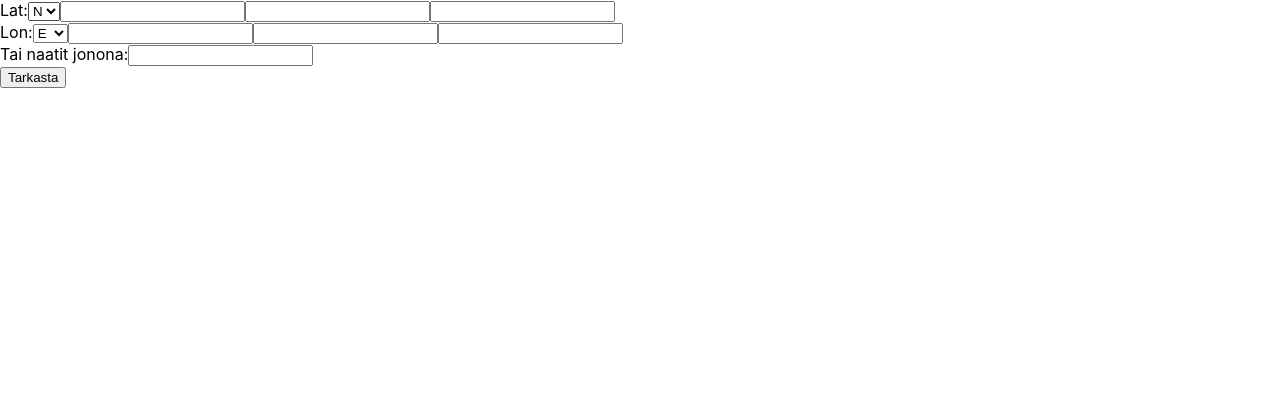
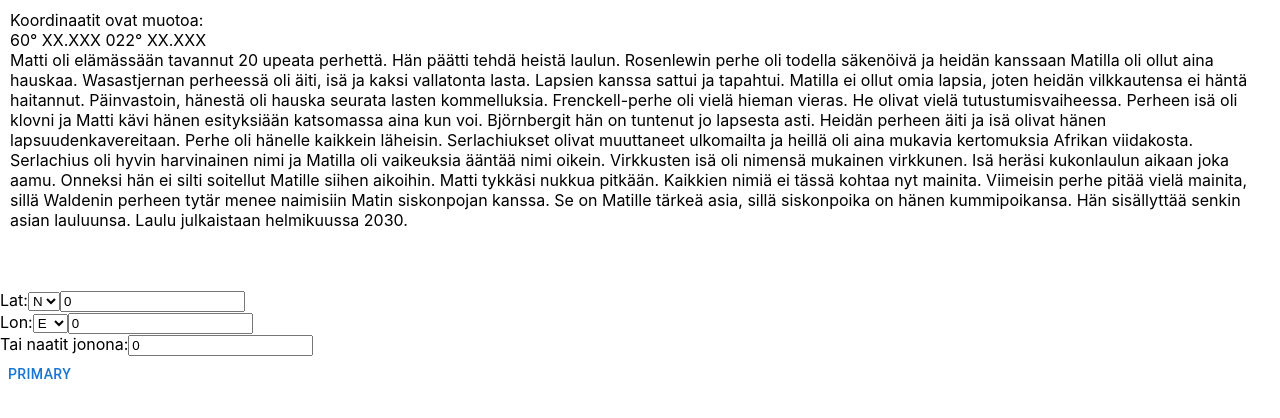
Before and after one commit to MikaelNiemi/Geokatkoily, a React (Create React App) app: page / in a window 1280 px wide. Shown: the top 418 px of the page. Built offline with nearby package versions, Linux system fonts and the light colour scheme.

Commit message:
Toimintoja

```diff
--- a/package.json
+++ b/package.json
@@ -3,6 +3,9 @@
   "version": "0.1.0",
   "private": true,
   "dependencies": {
+    "@emotion/react": "^11.10.6",
+    "@emotion/styled": "^11.10.6",
+    "@mui/material": "^5.11.10",
     "@testing-library/jest-dom": "^5.16.5",
     "@testing-library/react": "^13.4.0",
     "@testing-library/user-event": "^13.5.0",
--- a/src/App.css
+++ b/src/App.css
@@ -36,3 +36,10 @@
     transform: rotate(360deg);
   }
 }
+
+ p {
+  text-align: left;
+  padding-bottom: 50px;
+  margin: 10px;
+  white-space: pre-line;
+ }
--- a/src/App.js
+++ b/src/App.js
@@ -1,13 +1,117 @@
 import './App.css';
-import Vastaus from './Vastaus';
 import Kysymys from './Kysymys';
+import {useState} from 'react';
+import {Button} from '@mui/material';
+
 
 function App() {
-  return (
-    <div>
-      <Vastaus></Vastaus>
-    </div>
-  );
+    const [kysymykset, setKysymykset] = useState(0);
+    const [vastausN, setVastausN] = useState(0);
+    const [vastausW, setVastausW] = useState(0);
+    const [vastausJono, setVastausJono] = useState(0);
+    const [vastausJonoTeksti, setVastausJonoTeksti] = useState("");
+    const [vastaukset, setVastaukset] = useState(0);
+    const [i, setI] = useState(0);
+
+    let a = i;
+    let oikeaVastaus = 0;
+
+    const FormPalkki = () => {
+        if (a === 2) {
+            return (
+                <div>
+                    <input
+                    type="text"
+                    value={vastausJonoTeksti}
+                    onChange={e => setVastausJonoTeksti(e.target.value)}></input>
+                </div>
+            );
+        } else {
+            return (
+                <div>
+                    <div>
+                        <label>
+                            Lat:
+                            <select>
+                                <option selected value="North">N</option>
+                                <option value="South">S</option>
+                            </select>
+                            <input type="number"
+                            value={vastausN}
+                            onChange={e => setVastausN(e.target.value)}></input>
+                        </label>
+                    </div>
+                    <div>
+                        <label>
+                            Lon:
+                            <select>
+                                <option selected value="East">E</option>
+                                <option value="West">W</option>
+                            </select>
+                            <input type="number"
+                            value={vastausW}
+                            onChange={e => setVastausW(e.target.value)}></input>
+                        </label>
+                    </div>
+                    <div>
+                        <label>
+                            Tai naatit jonona:
+                            <input name="naattiJono" type="number"
+                            value={vastausJono}
+                            onChange={e => setVastausJono(e.target.value)}></input>
+                        </label>
+                    </div>
+                </div>
+            );
+        }
+    }
+
+    const KysymyksetEteenpain = () => {
+            if (vastausJono || vastausJonoTeksti == oikeaVastaus) {
+
+                    a++;
+                    setI(a);
+                    console.log(a);
+                    setKysymykset(a);
+                    setVastaukset(a);
+            }
+        }
+
+
+
+        switch(vastaukset) {
+            case 0:
+                oikeaVastaus = 60;
+            break;
+
+            case 1:
+                oikeaVastaus = 16;
+            break;
+
+            case 2:
+                oikeaVastaus = "Sianliha";
+            break;
+
+            case 3:
+                oikeaVastaus = 44;
+            break;
+
+            case 4:
+                oikeaVastaus = 51;
+            break;
+        }
+
+    return (
+        <div>
+            <Kysymys KysymyksetEteenpain={kysymykset}></Kysymys>
+
+
+            <form>
+                {FormPalkki()}
+                <Button onClick={() => KysymyksetEteenpain()}>Primary</Button>
+            </form>
+        </div>
+    );
 }
 
 export default App;
--- a/src/Kysymys.js
+++ b/src/Kysymys.js
@@ -1,9 +1,38 @@
 import './App.css';
+import {useState} from 'react';
 
-function Kysymys() {
+function Kysymys({KysymyksetEteenpain}) {
+    let kysymys = "";
+
+    switch(KysymyksetEteenpain) {
+        case 0:
+            kysymys = "Koordinaatit ovat muotoa:"
+            + "\n"
+            + "60° XX.XXX 022° XX.XXX"
+            + "\n"
+            + "Matti oli elämässään tavannut 20 upeata perhettä. Hän päätti tehdä heistä laulun. Rosenlewin perhe oli todella säkenöivä ja heidän kanssaan Matilla oli ollut aina hauskaa. Wasastjernan perheessä oli äiti, isä ja kaksi vallatonta lasta. Lapsien kanssa sattui ja tapahtui. Matilla ei ollut omia lapsia, joten heidän vilkkautensa ei häntä haitannut. Päinvastoin, hänestä oli hauska seurata lasten kommelluksia. Frenckell-perhe oli vielä hieman vieras. He olivat vielä tutustumisvaiheessa. Perheen isä oli klovni ja Matti kävi hänen esityksiään katsomassa aina kun voi. Björnbergit hän on tuntenut jo lapsesta asti. Heidän perheen äiti ja isä olivat hänen lapsuudenkavereitaan. Perhe oli hänelle kaikkein läheisin. Serlachiukset olivat muuttaneet ulkomailta ja heillä oli aina mukavia kertomuksia Afrikan viidakosta. Serlachius oli hyvin harvinainen nimi ja Matilla oli vaikeuksia ääntää nimi oikein. Virkkusten isä oli nimensä mukainen virkkunen. Isä heräsi kukonlaulun aikaan joka aamu. Onneksi hän ei silti soitellut Matille siihen aikoihin. Matti tykkäsi nukkua pitkään. Kaikkien nimiä ei tässä kohtaa nyt mainita. Viimeisin perhe pitää vielä mainita, sillä Waldenin perheen tytär menee naimisiin Matin siskonpojan kanssa. Se on Matille tärkeä asia, sillä siskonpoika on hänen kummipoikansa. Hän sisällyttää senkin asian lauluunsa. Laulu julkaistaan helmikuussa 2030. ";
+        break;
+
+        case 1:
+            kysymys = "moi";
+        break;
+
+        case 2:
+            kysymys = "testi";
+        break;
+
+        case 3:
+            kysymys = "lisää";
+        break;
+
+        case 4:
+            kysymys = "nonii";
+        break;
+    }
+
     return (
         <div>
-
+            <p>{kysymys}</p>
         </div>
     );
 }
--- a/src/Vastaus.js
+++ /dev/null
@@ -1,42 +0,0 @@
-import './App.css';
-
-function Vastaus() {
-
-    return (
-        <form>
-            <div>
-                <label>
-                    Lat:
-                    <select>
-                        <option selected value="North">N</option>
-                        <option value="South">S</option>
-                    </select>
-                    <input type="number"></input>
-                    <input type="number"></input>
-                    <input type="number"></input>
-                </label>
-            </div>
-            <div>
-                <label>
-                    Lon:
-                    <select>
-                        <option selected value="East">E</option>
-                        <option value="West">W</option>
-                    </select>
-                    <input type="number"></input>
-                    <input type="number"></input>
-                    <input type="number"></input>
-                </label>
-            </div>
-            <div>
-                <label>
-                    Tai naatit jonona:
-                    <input></input>
-                </label>
-            </div>
-            <input type="submit" value={"Tarkasta"}></input>
-        </form>
-    );
-}
-
-export default Vastaus;
```
Also changed, not shown: 1 other file (tests, documents, lock files or other folders).
